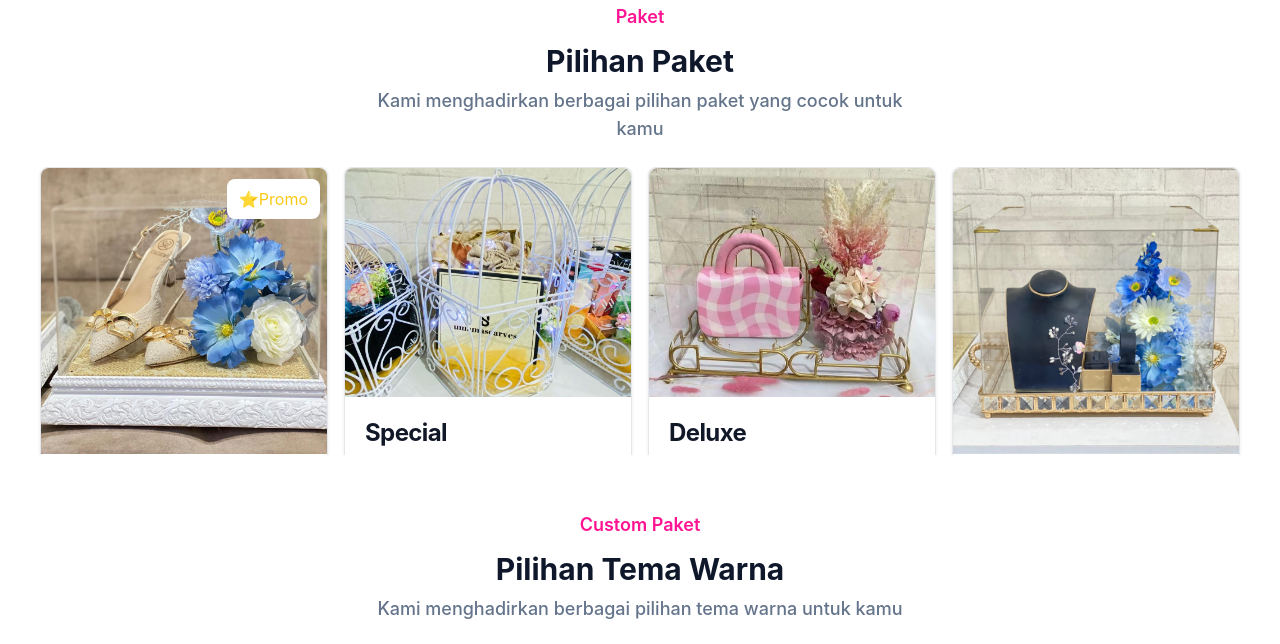
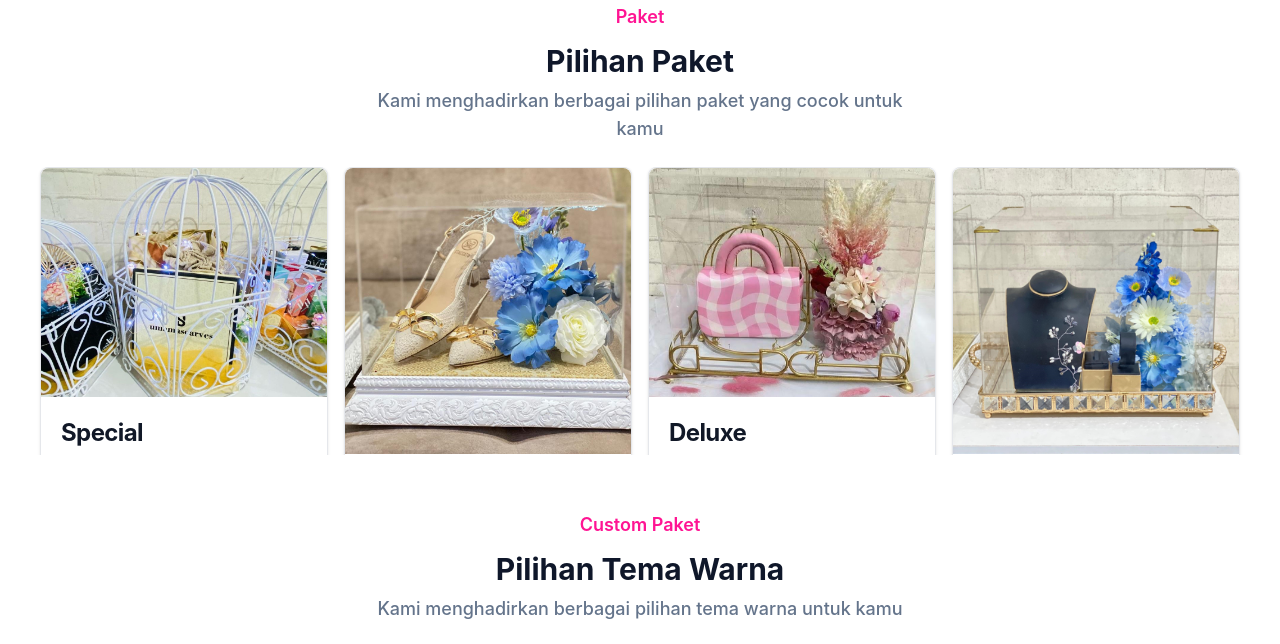
Before and after one commit to gunturdarmawan/seserahanideaku, a website: page index.html in a window 1280 px wide. Shown: the part 1159-1803 px from the top of the page. Drawn offline with nearby package versions, Linux system fonts and the light colour scheme.

Commit message:
fix price

```diff
--- a/index.html
+++ b/index.html
@@ -240,10 +240,24 @@
 
           <div class="slides-container lg:justify-center mb-8 h-full flex snap-x snap-mandatory  overflow-x-auto space-x-4 scroll-smooth before:w-[45vw] before:shrink-0 after:w-[45vw] after:shrink-0 md:before:w-0 md:after:w-0">
 
+            <div class="slide aspect-square w-72 h-full flex-shrink-0 snap-center rounded overflow-visible">
+              <div class="max-w-sm bg-white border border-gray-200 rounded-lg shadow dark:bg-gray-800 dark:border-gray-700">
+                <img class="rounded-t-lg " src="/dist/img/special.jpg" alt="" />
+                <div class="p-5">
+                    <a>
+                        <h5 class="mb-1 text-2xl font-bold tracking-tight text-gray-900 dark:text-white ">Special</h5>
+                    </a>
+                    <p class="mb-4 font-normal text-gray-700 dark:text-gray-400">Transformed into an enchanting lovebird haven, the cage gleams with romantic hues.</p>
+                    <div class="pb-1">
+                      <span class=" text-xl font-extrabold  dark:text-white">Rp 50.000</span>
+                      <span class=" text-gray-500 dark:text-gray-400">/Box</span>
+                  </div>
+                </div>
+              </div>
+            </div>
+
             <div class="relative slide aspect-square w-72 h-full overflow-visible flex-shrink-0 snap-center rounded ">
-              <div class="absolute top-3 right-2 py-2 px-3 bg-white rounded-lg">
-                <span class="text-md text-yellow-300">⭐Promo</span>
-              </div>
+
               <!-- Pricing Card -->
               <div class="max-w-sm bg-white border border-gray-200 rounded-lg shadow dark:bg-gray-800 dark:border-gray-700">
                 <img class=" rounded-t-lg " src="/dist/blue/blue-4.jpg" alt="">
@@ -255,7 +269,7 @@
                     </a>
                     <p class="mb-4 font-normal text-gray-700 dark:text-gray-400">Tray Woodwhite with goldleaf from classic to romantic.</p>
                     <div class="pb-1">
-                      <span class=" text-xl font-extrabold  dark:text-white">Rp 45.000</span>
+                      <span class=" text-xl font-extrabold  dark:text-white">Rp 50.000</span>
                       <span class=" text-gray-500 dark:text-gray-400">/Box</span>
                   </div>
                 </div>
@@ -272,21 +286,7 @@
               </div>
             </div>
 
-            <div class="slide aspect-square w-72 h-full flex-shrink-0 snap-center rounded overflow-visible">
-              <div class="max-w-sm bg-white border border-gray-200 rounded-lg shadow dark:bg-gray-800 dark:border-gray-700">
-                <img class="rounded-t-lg " src="/dist/img/special.jpg" alt="" />
-                <div class="p-5">
-                    <a>
-                        <h5 class="mb-1 text-2xl font-bold tracking-tight text-gray-900 dark:text-white ">Special</h5>
-                    </a>
-                    <p class="mb-4 font-normal text-gray-700 dark:text-gray-400">Transformed into an enchanting lovebird haven, the cage gleams with romantic hues.</p>
-                    <div class="pb-1">
-                      <span class=" text-xl font-extrabold  dark:text-white">Rp 45.000</span>
-                      <span class=" text-gray-500 dark:text-gray-400">/Box</span>
-                  </div>
-                </div>
-              </div>
-            </div>
+
 
             <div class="slide aspect-square w-72 h-full flex-shrink-0 snap-center rounded overflow-visible">
               <div class="max-w-sm bg-white border border-gray-200 rounded-lg shadow dark:bg-gray-800 dark:border-gray-700">
@@ -582,7 +582,7 @@
 
           </div>
 
-          <div class="slide aspect-square w-72 h-full flex-shrink-0 snap-center rounded overflow-hidden">
+          <!-- <div class="slide aspect-square w-72 h-full flex-shrink-0 snap-center rounded overflow-hidden">
             <div class="max-w-sm bg-white border border-gray-200 rounded-lg shadow dark:bg-gray-800 dark:border-gray-700">
               <img class="rounded-t-lg " src="/dist/img/Ring Cover.jpg" alt="" />
               <div class="p-5">
@@ -596,7 +596,7 @@
                 </div>
               </div>
             </div>
-          </div>
+          </div>  -->
 
           <div class="slide aspect-square w-72 h-full flex-shrink-0 snap-center rounded overflow-hidden">
             <div class="max-w-sm bg-white border border-gray-200 rounded-lg shadow dark:bg-gray-800 dark:border-gray-700">
```
Also changed, not shown: dist/js/script.js.
